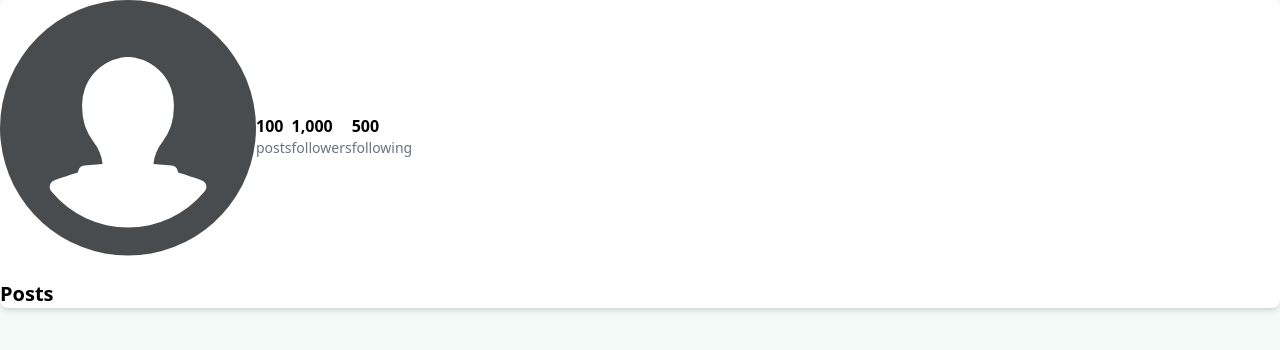
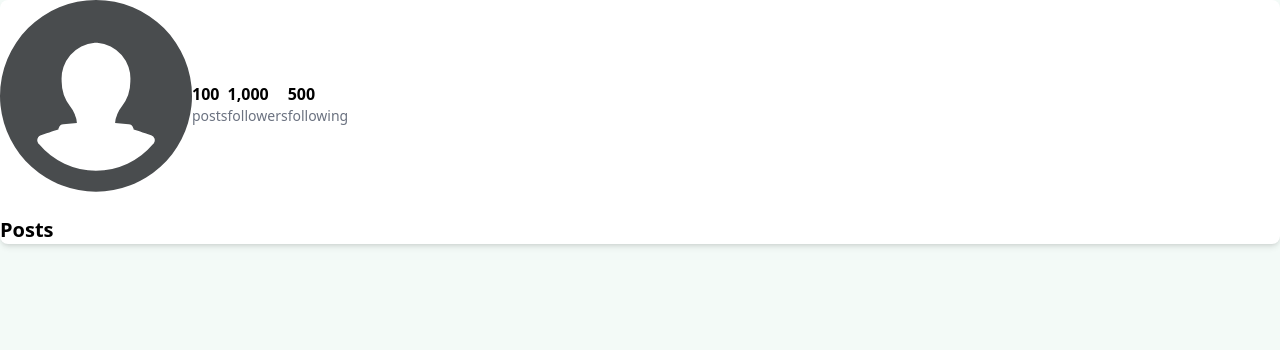
Before and after one commit to taronling/hey-neighbour, a Django app: page /user/profile/ in a window 1280 px wide. Shown: the part 72-422 px from the top of the page. Run offline with Django 4.2, Linux system fonts and the light colour scheme; style sheets or scripts are compiled from the project's sources; some libraries are stand-ins or nearby versions.

Commit message:
reduce pfp icon size. Will need to customise this a little more later on.

```diff
--- a/users/static/css/profile.css
+++ b/users/static/css/profile.css
@@ -1,4 +1,4 @@
 #profile-picture {
-    width: 16rem;
-    height: 16rem;
+    width: 12rem;
+    height: 12rem;
 }
```
